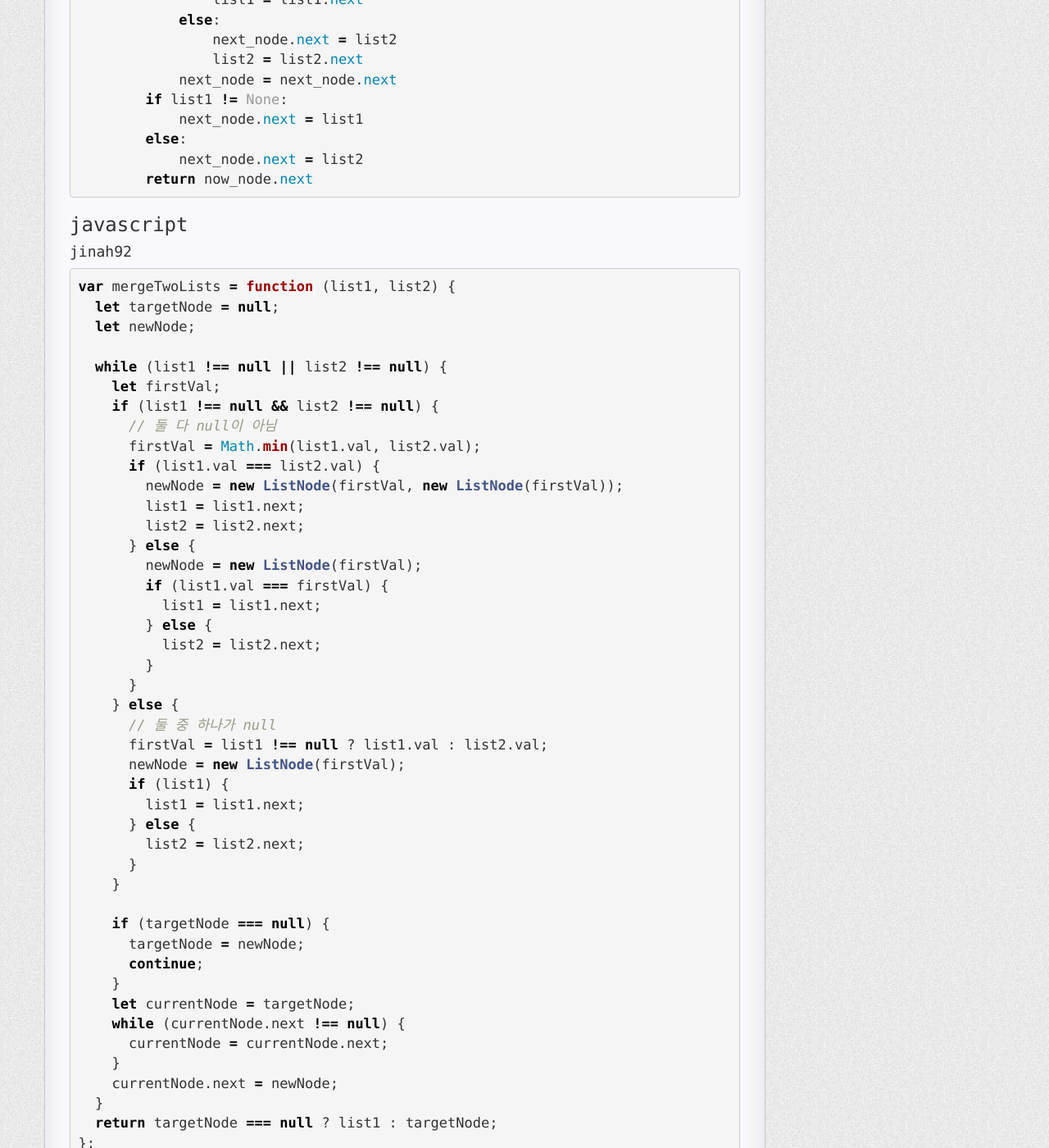
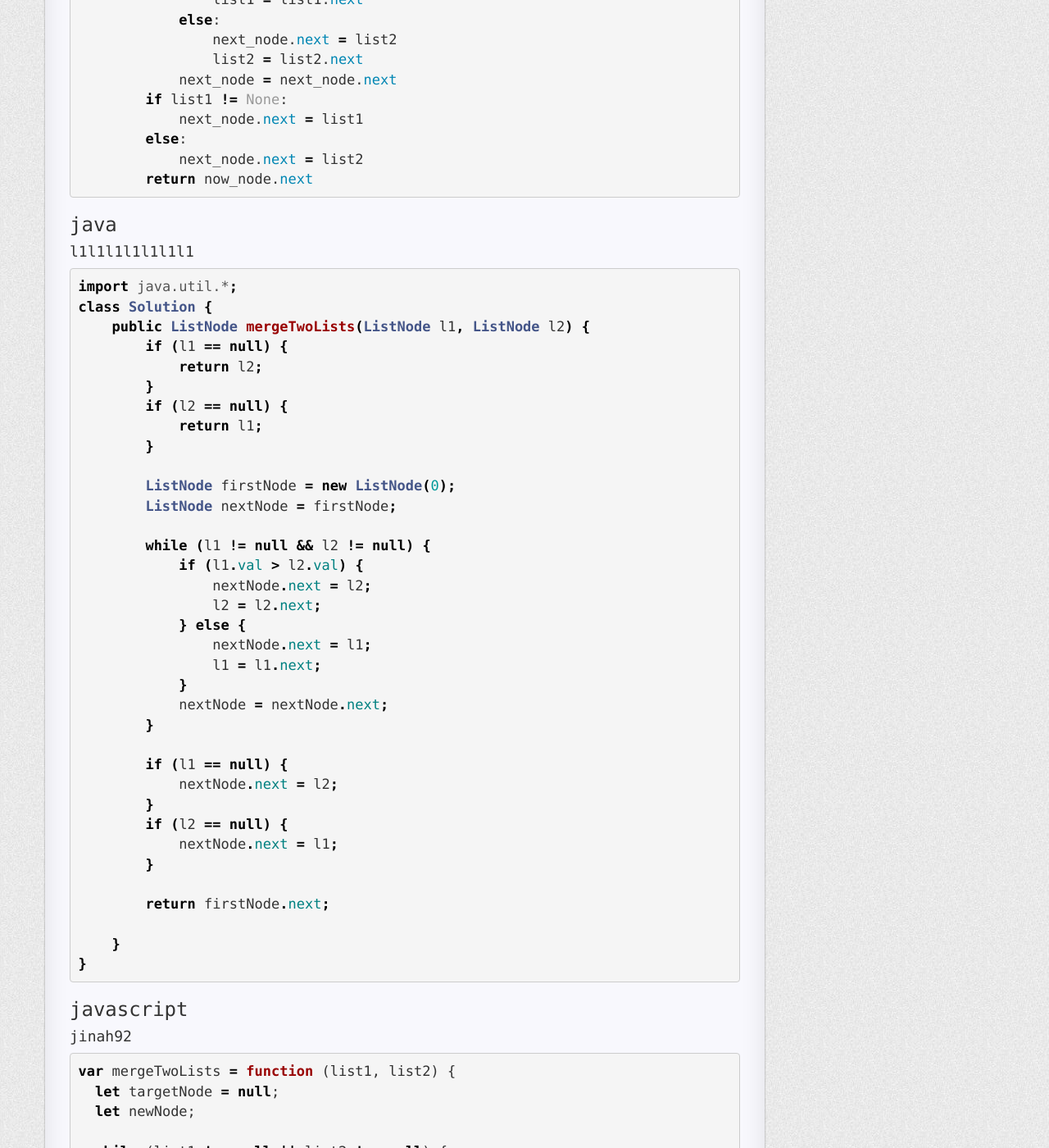
Before and after one commit to COMA-coding-master/COMA-coding-master.github.io, a Jekyll site: the page built from _posts/2022-02-13-merge-two-sorted-lists.md, in a window 1280 px wide and 1400 px high, scrolled down 853 px. Shown: the whole window at 82% size. Built offline with Jekyll 4.4.1, drawn with Linux system fonts in a browser that asks for light colours; nearby versions of some CDN libraries; comment, search, counter and statistics services are not loaded; a style sheet for code colours, icons or effects is not loaded.

Commit message:
l1l1l1l1l1l1l1/week9_sol

````diff
--- a/_posts/2022-02-13-merge-two-sorted-lists.md
+++ b/_posts/2022-02-13-merge-two-sorted-lists.md
@@ -41,6 +41,47 @@ class Solution(object):
         else:
             next_node.next = list2
         return now_node.next
+```
+### java
+
+#### l1l1l1l1l1l1l1
+
+```java
+import java.util.*;
+class Solution {
+    public ListNode mergeTwoLists(ListNode l1, ListNode l2) {
+        if (l1 == null) {
+            return l2;
+        }
+        if (l2 == null) {
+            return l1;
+        }
+
+        ListNode firstNode = new ListNode(0);
+        ListNode nextNode = firstNode;
+
+        while (l1 != null && l2 != null) {
+            if (l1.val > l2.val) {
+                nextNode.next = l2;
+                l2 = l2.next;
+            } else {
+                nextNode.next = l1;
+                l1 = l1.next;
+            }
+            nextNode = nextNode.next;
+        }
+
+        if (l1 == null) {
+            nextNode.next = l2;
+        }
+        if (l2 == null) {
+            nextNode.next = l1;
+        }
+
+        return firstNode.next;
+
+    }
+}
 ```
 
 ### javascript
````
Also changed, not shown: _posts/2022-02-13-two_sum.md (+20 -0 lines), _posts/2022-02-13-valid_parentheses.md (+24 -0 lines), _posts/2022-02-13-로또의최고순위와최저순위.md (+30 -0 lines), _posts/2022-02-13-신고결과받기.md (+37 -0 lines), _posts/2022-02-13-피로도.md (+26 -0 lines).
